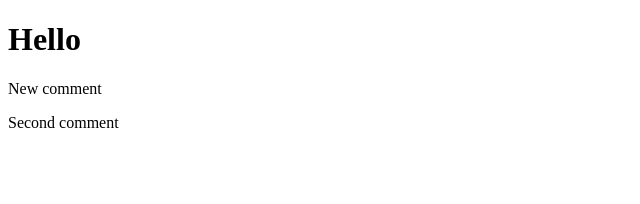
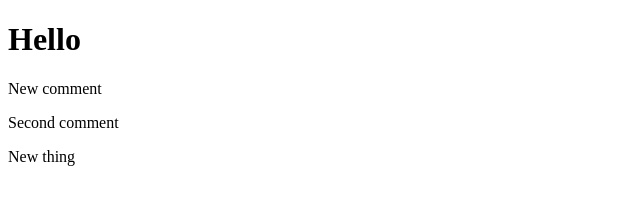
Before and after one commit to LucyJimenez/ds_test, a plain HTML site: page index.html in a window 1280 px wide. Shown: the full height of the page, 0-640 px from the left. Drawn offline with Linux system fonts and the light colour scheme.

Commit message:
include another line

```diff
--- a/index.html
+++ b/index.html
@@ -11,6 +11,7 @@
         <h1>Hello</h1>
         <p>New comment</p>
         <p>Second comment</p>
+        <p>New thing</p>
     </div>
 </body>
 </html>
```
